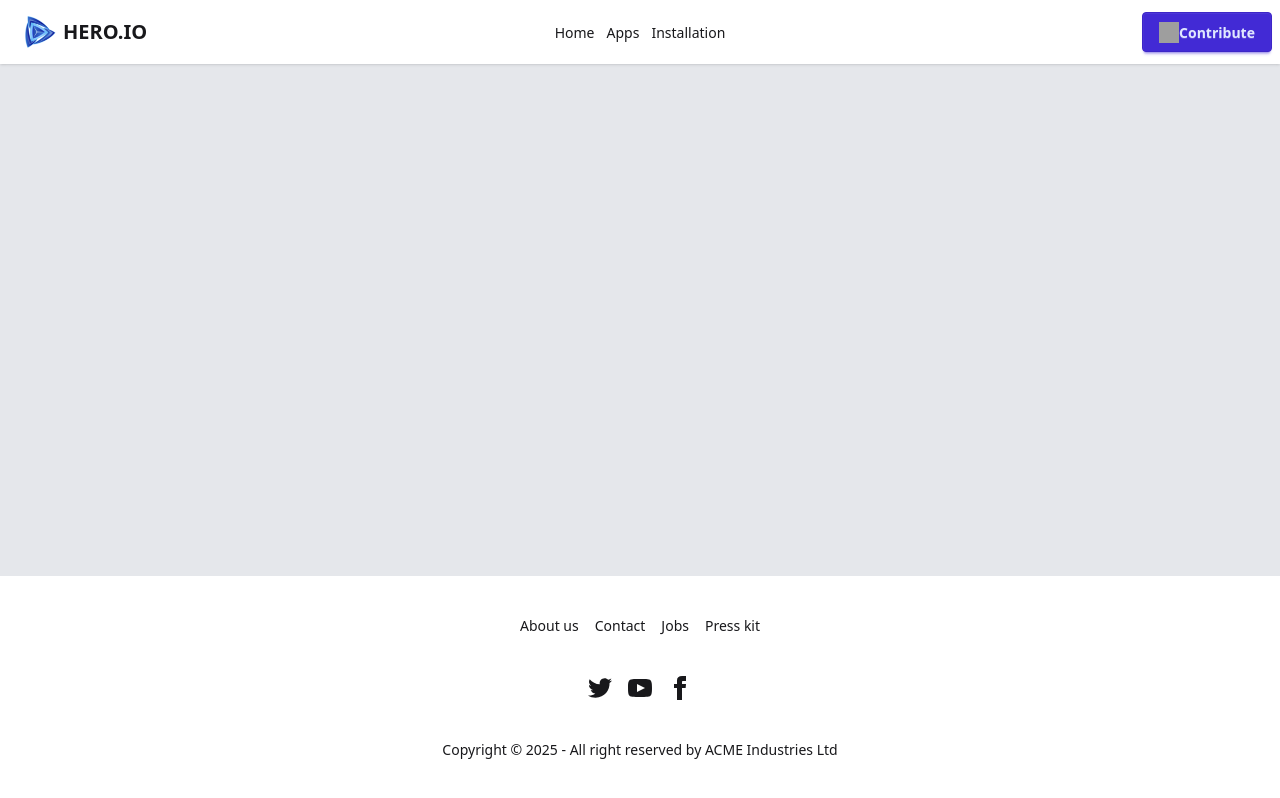
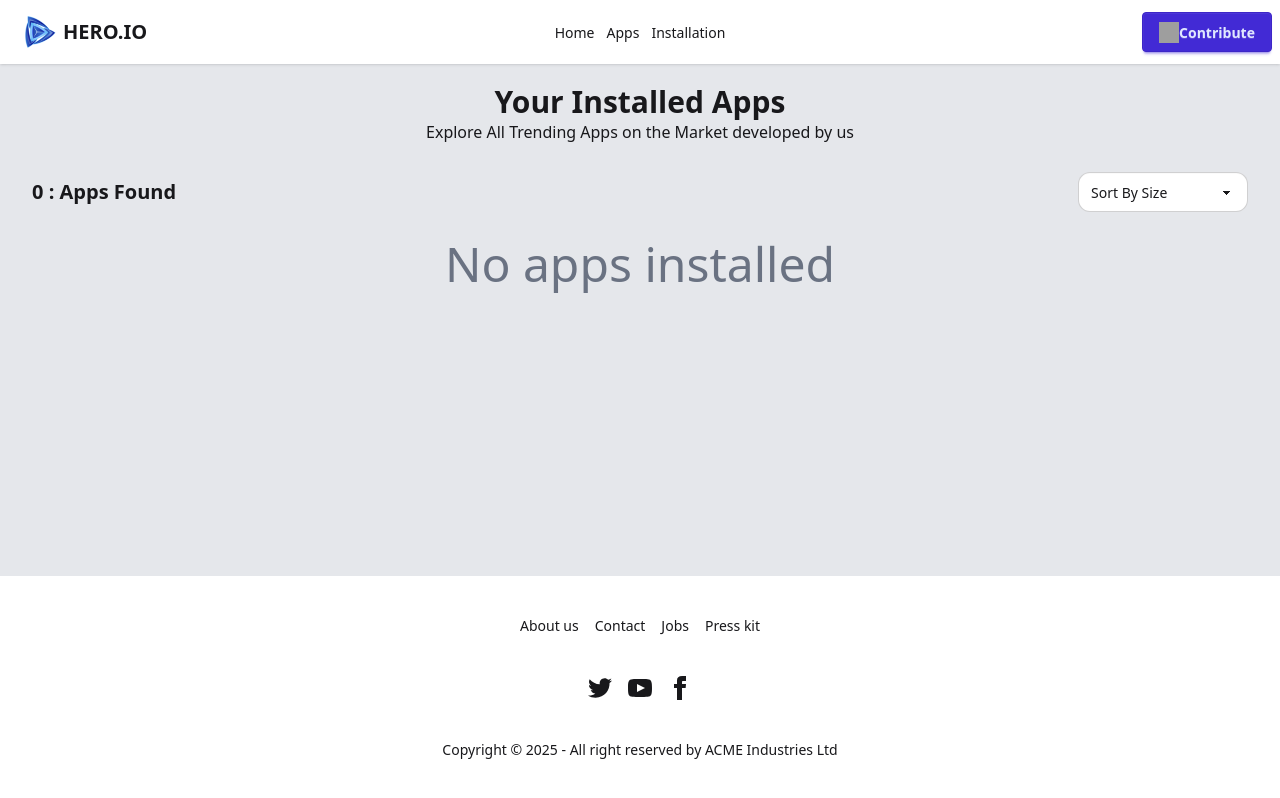
Before and after one commit to chowdhury-yeamin/Assignment-8-Hero, a React (Vite) app: page /installation in a window 1280 px wide. Built offline with nearby package versions, Linux system fonts and the light colour scheme; grey boxes are pictures that could not be loaded.

Commit message:
Added the uninstall feature and made Install app feature

```diff
--- a/package.json
+++ b/package.json
@@ -17,6 +17,7 @@
     "react-dom": "^19.1.1",
     "react-router": "^7.9.3",
     "react-spinners": "^0.17.0",
+    "react-toastify": "^11.0.5",
     "tailwindcss": "^4.1.14"
   },
   "devDependencies": {
--- a/public/AppData.json
+++ b/public/AppData.json
@@ -162,7 +162,7 @@
     ]
   },
   {
-    "image": "https://seeklogo.com/assets/img/logo-share.png",
+    "image": "https://static.crunchyroll.com/cxweb/assets/img/og-image.png",
     "title": "LogoShare",
     "companyName": "SeekLogo Designs",
     "id": 10,
--- a/src/Components/Card.jsx
+++ b/src/Components/Card.jsx
@@ -4,7 +4,7 @@ import starImg from  '../assets/icon-ratings.png'
 
 const Card = ({product}) => {
 
-  const {title ,image ,downloads ,ratingAvg , id} = product
+  const {title ,image ,downloads ,ratingAvg , id} = product;
   return (
     <div>
       <Link to={`/app-details/${id}`}>
--- /dev/null
+++ b/src/Components/InstallButton.jsx
@@ -0,0 +1,52 @@
+import { useState, useEffect } from "react";
+import { ToastContainer, toast } from "react-toastify";
+import useProducts from "../Hooks/useProducts";
+import { SyncLoader } from "react-spinners";
+import { useParams } from "react-router";
+import "react-toastify/dist/ReactToastify.css";
+
+const InstallButton = ({ size }) => {
+  const [installed, setInstalled] = useState(false);
+  const { products, loading } = useProducts();
+  const { id } = useParams();
+
+  const product = products.find((p) => String(p.id) === id);
+
+  useEffect(() => {
+    const existingList = JSON.parse(localStorage.getItem("installed")) || [];
+    const alreadyInstalled = existingList.some(
+      (item) => String(item.id) === id
+    );
+    if (alreadyInstalled) {
+      setInstalled(true);
+    }
+  }, [id]);
+
+  if (loading) return <SyncLoader />;
+  const handleClick = () => {
+    if (installed) return;
+    setInstalled(true);
+    toast.success("App Installed Successfully!");
+
+    const existingList = JSON.parse(localStorage.getItem("installed")) || [];
+    const updatedList = [...existingList, product];
+    localStorage.setItem("installed", JSON.stringify(updatedList));
+  };
+
+  return (
+    <div>
+      <button
+        onClick={handleClick}
+        className={`${
+          installed ? "bg-gray-500" : "bg-green-500 hover:bg-green-600"
+        } text-white font-semibold px-6 py-2 rounded`}
+        disabled={installed}
+      >
+        {installed ? "Installed" : `Install Now (${size} MB)`}
+      </button>
+      <ToastContainer />
+    </div>
+  );
+};
+
+export default InstallButton;
--- a/src/Components/Nav.jsx
+++ b/src/Components/Nav.jsx
@@ -1,5 +1,6 @@
 import React from "react";
 import { Link } from "react-router";
+import logo from "../assets/logo.png"
 
 const Nav = () => {
   return (
@@ -32,7 +33,7 @@ const Nav = () => {
             <Link to={"/installation"}>Installation</Link>
           </ul>
         </div>
-        <Link to={"/"} className="btn btn-ghost text-xl"><img className="w-8" src="/src/assets/logo.png" alt="" />HERO.IO</Link>
+        <Link to={"/"} className="btn btn-ghost text-xl"><img className="w-8" src={logo} alt="" />HERO.IO</Link>
       </div>
       <div className="navbar-center hidden lg:flex">
         <ul className="menu menu-horizontal gap-3">
--- a/src/Pages/AppDetails.jsx
+++ b/src/Pages/AppDetails.jsx
@@ -1,18 +1,21 @@
-import React from "react";
 import { useParams } from "react-router";
 import useProducts from "../Hooks/useProducts";
 import downloadImg from "../assets/icon-downloads.png";
 import starImg from "../assets/icon-ratings.png";
 import likeImg from "../assets/icon-review.png";
 import ErrorApp from "./ErrorApp";
+import { SyncLoader } from "react-spinners";
+import InstallButton from "../Components/InstallButton";
 
 const AppDetails = () => {
   const { id } = useParams();
   const { products, loading } = useProducts();
 
-  if (loading) return <p>Loading...</p>;
+  if (loading) return <SyncLoader />;
   const product = products.find((p) => String(p.id) === id);
-   if (!product) return <ErrorApp></ErrorApp>;
+
+  if (!product) return <ErrorApp></ErrorApp>;
+
   const {
     image,
     title,
@@ -24,9 +27,10 @@ const AppDetails = () => {
     downloads,
   } = product || {};
 
+
   return (
     <div>
-      <div className="flex items-center gap-3 mt-10 md:gap-4 lg:gap-5">
+      <div className="flex flex-col items-center gap-3 mt-10 md:flex-row md:gap-4 lg:gap-5">
         <div>
           <figure className="w-50 md:w-70 lg:100">
             <img src={image} alt="Album" />
@@ -43,27 +47,25 @@ const AppDetails = () => {
           </div>
           <div>
             <hr className="text-gray-400 ml-3" />
-            <div className="flex gap-8 ml-5 mt-2">
-              <div>
+            <div className="flex gap-3 md:gap-10 ml-5 mt-2">
+              <div className="flex flex-col items-center">
                 <img src={downloadImg} alt="" className="w-[70px]" />
                 <p>Downloads</p>
-                <h1>{downloads}</h1>
+                <h1 className="text-2xl font-bold">{downloads}</h1>
               </div>
-              <div>
+              <div className="flex flex-col items-center">
                 <img src={starImg} alt="" className="w-[70px]" />
                 <p>Average Ratings</p>
-                <h1>{ratingAvg}</h1>
+                <h1 className="text-2xl font-bold">{ratingAvg}</h1>
               </div>
-              <div>
+              <div className="flex flex-col items-center">
                 <img src={likeImg} alt="" className="w-[70px]" />
                 <p>Total Reviews</p>
-                <h1>{reviews}</h1>
+                <h1 className="text-2xl font-bold">{reviews}</h1>
               </div>
             </div>
             <div className="ml-5 mt-2">
-              <button className="bg-green-500 hover:bg-green-600 text-white font-semibold px-6 py-2 rounded">
-                Install Now ({size} MB)
-              </button>
+              <InstallButton size={size} />
             </div>
           </div>
         </div>
--- a/src/Pages/Installation.jsx
+++ b/src/Pages/Installation.jsx
@@ -1,11 +1,113 @@
-import React from 'react';
+import { useEffect, useState } from "react";
+import imgD from "../assets/icon-downloads.png";
+import imgr from "../assets/icon-ratings.png";
 
 const Installation = () => {
-    return (
-        <div>
+  const [installation, setInstallation] = useState([]);
+  const [sortOrder, setSortOrder] = useState("none");
 
-        </div>
-    );
+  useEffect(() => {
+    const savedList = JSON.parse(localStorage.getItem("installed")) || [];
+    setInstallation(savedList);
+  }, []);
+
+  const sortedItem = (() => {
+    if (sortOrder === "size-asc") {
+      return [...installation].sort((a, b) => a.size - b.size);
+    } else if (sortOrder === "size-desc") {
+      return [...installation].sort((a, b) => b.size - a.size);
+    } else {
+      return installation;
+    }
+  })();
+
+  const handleRemove = (id) => {
+    const savedList = JSON.parse(localStorage.getItem("installed")) || [];
+    const updatedList = savedList.filter((p) => p.id !== id);
+
+    localStorage.setItem("installed", JSON.stringify(updatedList));
+    setInstallation(updatedList);
+  };
+
+  return (
+    <div className="space-y-4">
+      <div className="text-center mt-5">
+        <h1 className="text-3xl font-semibold">Your Installed Apps</h1>
+        <p>Explore All Trending Apps on the Market developed by us</p>
+      </div>
+
+      <div className="flex justify-between items-center mt-6">
+        <p className="text-xl font-semibold">
+          {installation.length} : Apps Found
+        </p>
+
+        <fieldset className="fieldset w-[170px]">
+          <select
+            className="select select-bordered rounded-xl"
+            value={sortOrder}
+            onChange={(e) => setSortOrder(e.target.value)}
+          >
+            <option value="none">Sort By Size</option>
+            <option value="size-asc">Low → High</option>
+            <option value="size-desc">High → Low</option>
+          </select>
+        </fieldset>
+      </div>
+
+      <div className="space-y-3">
+        {sortedItem.map((p) => (
+          <div
+            key={p.id}
+            className="card card-side bg-base-100 shadow-sm h-[100px] flex items-center"
+          >
+            <figure className="w-[100px] flex items-center justify-center">
+              <img
+                src={p.image}
+                alt={p.title}
+                className="object-contain max-h-[60px]"
+              />
+            </figure>
+
+            <div className="card w-full p-2">
+              <div className="flex justify-between items-center w-full">
+                <div>
+                  <h2 className="card-title">{p.title}</h2>
+                  <div className="flex gap-3">
+                    <div className="flex items-center gap-2 mt-1">
+                      <img src={imgD} alt="" className="w-[30px] p-1" />
+                      <p>{p.downloads}</p>
+                    </div>
+                    <div className="flex items-center gap-2 mt-1">
+                      <img src={imgr} alt="" className="w-[20px]" />
+                      <p>{p.ratingAvg}</p>
+                    </div>
+                    <div className="flex items-center gap-2 mt-1">
+                      <p>{p.size}MB</p>
+                    </div>
+                  </div>
+                </div>
+
+                <div>
+                  <button
+                    className="btn btn-primary"
+                    onClick={() => handleRemove(p.id)}
+                  >
+                    Uninstall
+                  </button>
+                </div>
+              </div>
+            </div>
+          </div>
+        ))}
+
+        {installation.length === 0 && (
+          <p className="text-center text-5xl text-gray-500 my-6">
+            No apps installed
+          </p>
+        )}
+      </div>
+    </div>
+  );
 };
 
 export default Installation;
--- a/src/Routes/Routes.jsx
+++ b/src/Routes/Routes.jsx
@@ -5,13 +5,14 @@ import Installation from "../Pages/Installation";
 import { createBrowserRouter } from "react-router";
 import AppDetails from "../Pages/AppDetails";
 import ErrorPage from "../Pages/ErrorPage";
+import { SyncLoader } from "react-spinners";
 
 const Router = createBrowserRouter([
   {
     path: "/",
     errorElement:<ErrorPage></ErrorPage>,
     element: <MainLayout></MainLayout>,
-    hydrateFallbackElement: <p>Loading....</p>,
+    hydrateFallbackElement:<SyncLoader />,
     children: [
       {
         index: true,
```
Also changed, not shown: src/LayOuts/MainLayout.jsx (+6 -8 lines), 1 other file (tests, documents, lock files or other folders).
